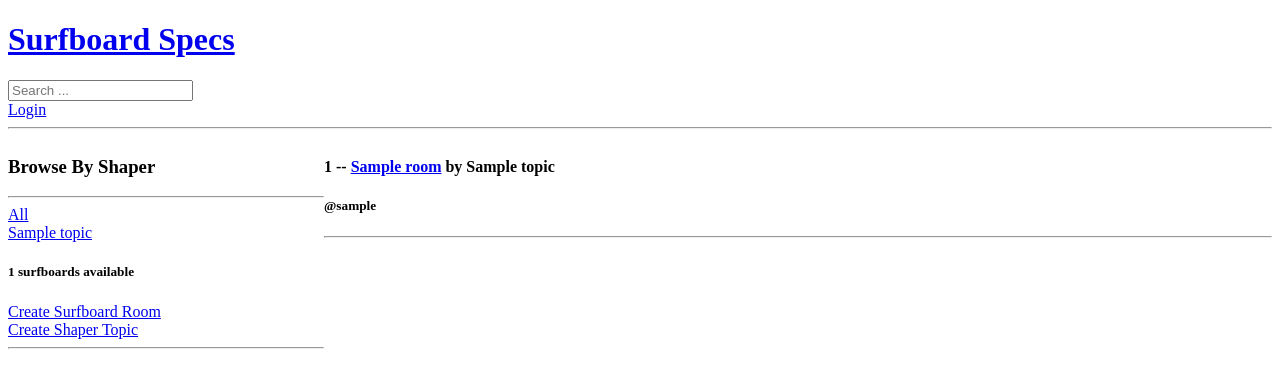
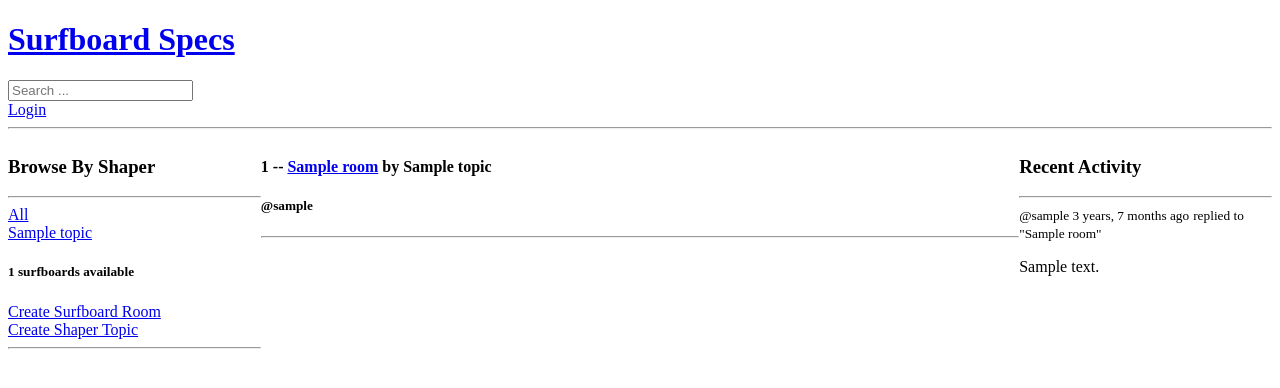
Before and after one commit to rodcoelho/python-practice, a Django app: page / in a window 1280 px wide. Shown: the top 388 px of the page. Run offline with Django 3.2, Linux system fonts and the light colour scheme; tables that the repository leaves empty hold one stand-in row (values such as "Sample post").

Commit message:
participants feed + filtering by topic

```diff
--- a/django/surfboard_spec_app/surfboard_spec/base/models.py
+++ b/django/surfboard_spec_app/surfboard_spec/base/models.py
@@ -44,6 +44,8 @@ class Message(models.Model):
     updated = models.DateTimeField(auto_now=True)
     created = models.DateTimeField(auto_now_add=True)
 
+    class Meta:
+        ordering = ['-updated', '-created'] # sorts the data by elements in this list
 
     def __str__(self):
         return str(self.body[0:50])
--- a/django/surfboard_spec_app/surfboard_spec/base/templates/base/home.html
+++ b/django/surfboard_spec_app/surfboard_spec/base/templates/base/home.html
@@ -5,7 +5,7 @@
 <style>
     .home-container{
         display:grid;
-        grid-template-columns: 1fr 3fr;
+        grid-template-columns: 1fr 3fr 1fr;
     }
 
 </style>
@@ -37,17 +37,13 @@
             <hr>
 
         </div>
-
     </div>
 
+
     <div>
+        <div>
 
-
-
-
-        <div>
             {% for room in rooms %}
-
                 <div>
                     <h4>{{room.id}} -- <a href="{% url 'room' room.id %}">  {{room.name}}</a> by {{room.topic.name}} </h4>
 
@@ -61,10 +57,24 @@
 
                     <hr>
                 </div>
-
             {% endfor %}
 
         </div>
+    </div>
+
+    <div>
+        <h3>Recent Activity</h3>
+
+        <hr>
+        {% for room_message in room_messages %}
+
+        <div>
+            <small>@{{ room_message.user }} {{ room_message.created | timesince }} ago</small>
+            <small>replied to "{{ room_message.room }}"</small>
+            <p>{{room_message}}</p>
+        </div>
+        {% endfor %}
+
     </div>
 
 
--- a/django/surfboard_spec_app/surfboard_spec/base/views.py
+++ b/django/surfboard_spec_app/surfboard_spec/base/views.py
@@ -80,15 +80,20 @@ def home(request):
         Q(description__icontains = q)
         )
     room_count = rooms.count()
+    topics = Topic.objects.all()
+    room_messages = Message.objects.filter(
+        Q(room__topic__name__icontains=q)
+        )
 
-    topics = Topic.objects.all()
-
-    context = {"rooms": rooms, "topics": topics, "room_count": room_count}
+    context = {
+        "rooms": rooms, "topics": topics,
+        "room_count": room_count, "room_messages": room_messages
+        }
     return render(request, 'base/home.html', context)
 
 def room(request, pk):
     room = Room.objects.get(id=pk)
-    room_messages = room.message_set.all().order_by("-created") # get children of the parent model, message in this case (<parent>.<child>_set.all())
+    room_messages = room.message_set.all() # get children of the parent model, message in this case (<parent>.<child>_set.all())
     participants = room.participants.all()
 
     if request.method == "POST":
@@ -151,7 +156,7 @@ def deleteRoom(request, pk):
         room.delete()
         return redirect("home")
 
-    context = {'obj': room}
+    context = {'obj_to_delete': room}
     return render(request, 'base/delete.html', context)
 
 
```
Also changed, not shown: django/surfboard_spec_app/surfboard_spec/README.md.
